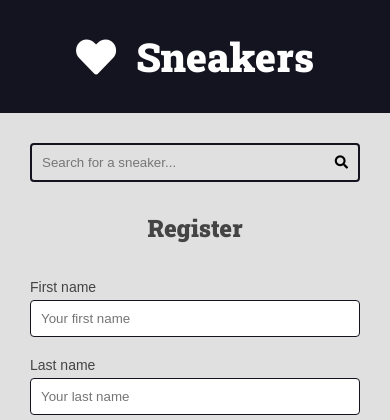
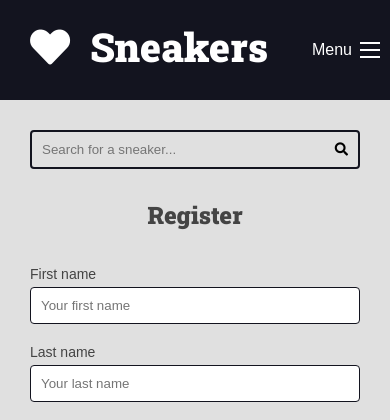
Before and after one commit to andrefonseca99/projeto1, a Django app: page /authors/register/ in a window 390 px wide. Shown: the top 420 px of the page. Run offline with Django 4.2, Linux system fonts and the light colour scheme.

Commit message:
Making a responsive menu with JS

```diff
--- a/authors/templates/authors/pages/register_view.html
+++ b/authors/templates/authors/pages/register_view.html
@@ -5,9 +5,12 @@
 {% block content %}
     <div class="main-content center container">
         <h2>Register</h2>
+        {% include 'authors/partials/login_message.html' %}
     </div>
 
     {% include 'global/partials/messages.html' %}
-    {% include 'global/partials/form.html' %}
+    {% if not user.is_authenticated %}
+        {% include 'global/partials/form.html' %}
+    {% endif %}
 
 {% endblock content %}
--- a/base_static/global/css/styles.css
+++ b/base_static/global/css/styles.css
@@ -72,6 +72,11 @@ img {
     max-width: 100%;
 }
 
+ul {
+    margin: 0;
+    padding: 0;
+}
+
 a {
     color: var(--color-primary);
     text-decoration: none;
@@ -97,6 +102,9 @@ a {
     justify-content: center;
     width: fit-content;
     margin: 0 auto;
+    position: absolute;
+    left: 3rem;
+    top: 2rem;
 }
 
 .main-logo-icon {
@@ -470,6 +478,37 @@ a {
     transition: all 300ms ease-in-out;
 }
 
+/* Menu */
+
+header {
+    display: flex;
+    align-items: center;
+    justify-content: space-between;
+    padding: 1rem;
+    height: 10rem;
+}
+
+.menu {
+    list-style: none;
+    display: flex;
+    gap: 0.8rem;
+}
+
+.menu a {
+    display: block;
+    padding: 1rem;
+    border-radius: 0.5rem;
+    color: var(--color-white);
+}
+
+.menu a:hover {
+    background: var(--color-primary-dark-hover);
+}
+
+.btn-menu {
+    display: none;
+}
+
 /* Generics */
 
 .center {
@@ -487,12 +526,83 @@ a {
     margin: var(--spacing-gutter-medium) 0;
 }
 
+
 @media only screen and (max-width: 600px) {
     .main-content-list,
     .form-content-grid {
         grid-template-columns: repeat(auto-fit, minmax(100%, 1fr));
     }
+
     .span-2 {
         grid-column: span 1;
     }
+
+    .menu {
+        display: block;
+        position: absolute;
+        top: 10rem;
+        left: 0;
+        background: var(--color-primary-dark);
+        text-align: center;
+        width: 100%;
+        height: 0;
+        z-index: 1;
+        visibility: hidden;
+        overflow-y: hidden;
+        transition: 0.5s;
+    }
+
+    .menu a {
+        padding: 1.6rem 0;
+        margin-inline: 1.6rem;
+        border-bottom: 0.1rem solid rgba(0, 0, 0, 0.16);
+        border-radius: 0;
+    }
+
+    .btn-menu {
+        background: none;
+        border: none;
+        font: inherit;
+        display: flex;
+        align-items: center;
+        gap: 0.8rem;
+        color: var(--color-white);
+        padding: 1.6rem 0;
+        cursor: pointer;
+    }
+
+    .hamburger {
+        border-top: 0.2rem solid;
+        width: 2rem;
+    }
+
+    .hamburger::before,
+    .hamburger::after {
+        content: " ";
+        display: block;
+        width: 2rem;
+        height: 0.2rem;
+        background: currentColor;
+        margin-top: 0.5rem;
+        position: relative;
+        transition: 0.3s;
+    }
+
+    .nav.active .menu {
+        height: calc(100vh - 10rem);
+        visibility: visible;
+        overflow-y: auto;
+    }
+
+    .nav.active .hamburger {
+        border-top-color: transparent;
+    }
+
+    .nav.active .hamburger::before {
+        transform: rotate(135deg);
+    }
+    .nav.active .hamburger::after {
+        transform: rotate(-135deg);
+        top: -0.7rem;
+    }
 }
--- /dev/null
+++ b/base_static/global/js/app.js
@@ -0,0 +1,44 @@
+const nav = document.querySelector(".nav");
+const btnMenu = document.querySelector(".btn-menu");
+const menu = document.querySelector(".menu");
+
+function handleButtonClick(event) {
+  if (event.type === "touchstart") event.preventDefault();
+  event.stopPropagation();
+  nav.classList.toggle("active");
+  handleClickOutside(menu, () => {
+    nav.classList.remove("active");
+    setAria();
+  });
+  setAria();
+}
+
+function handleClickOutside(targetElement, callback) {
+  const html = document.documentElement;
+  function handleHTMLClick(event) {
+    if (!targetElement.contains(event.target)) {
+      targetElement.removeAttribute("data-target");
+      html.removeEventListener("click", handleHTMLClick);
+      html.removeEventListener("touchstart", handleHTMLClick);
+      callback();
+    }
+  }
+  if (!targetElement.hasAttribute("data-target")) {
+    html.addEventListener("click", handleHTMLClick);
+    html.addEventListener("touchstart", handleHTMLClick);
+    targetElement.setAttribute("data-target", "");
+  }
+}
+
+function setAria() {
+  const isActive = nav.classList.contains("active");
+  btnMenu.setAttribute("aria-expanded", isActive);
+  if (isActive) {
+    btnMenu.setAttribute("aria-label", "Close Menu");
+  } else {
+    btnMenu.setAttribute("aria-label", "Open Menu");
+  }
+}
+
+btnMenu.addEventListener("click", handleButtonClick);
+btnMenu.addEventListener("touchstart", handleButtonClick);
--- a/base_templates/global/partials/head.html
+++ b/base_templates/global/partials/head.html
@@ -23,3 +23,4 @@
 
     <link rel="stylesheet" href="{% static 'global/css/styles.css' %}">
     <link rel="stylesheet" href="{% static 'global/css/global-style.css' %}">
+    <script defer src="{% static 'global/js/app.js' %}"></script>
--- a/base_templates/global/partials/header.html
+++ b/base_templates/global/partials/header.html
@@ -1,5 +1,5 @@
 <header class="main-header-container">
-    <div class="main-header container">
+    <div class="main-header container ali-left">
         <h1>
             <a class="main-logo" href="{% url 'sneakers:home' %}">
                 <i class="fas fa-heart main-logo-icon"></i>
@@ -7,4 +7,26 @@
             </a>
         </h1>
     </div>
+    <nav class="nav">
+        <button
+        class="btn-menu"
+        aria-label="Open Menu"
+        aria-haspopup="true"
+        aria-controls="menu"
+        aria-expanded="false"
+        >
+            Menu<span class="hamburger"></span>
+        </button>
+        <ul class="menu" id="menu" role="menu">
+            <li><a href="/">Home</a></li>
+            {% if user.is_authenticated %}
+                <li><a href="/authors/dashboard/">Dashboard</a></li>
+                <li><a href="/authors/dashboard/sneaker/new/">Create Sneaker</a></li>
+            {% endif %}
+            {% if not user.is_authenticated %}
+                <li><a href="/authors/login/">Login</a></li>
+                <li><a href="/authors/register/">Register</a></li>
+            {% endif %}
+        </ul>
+    </nav>
 </header>
```
